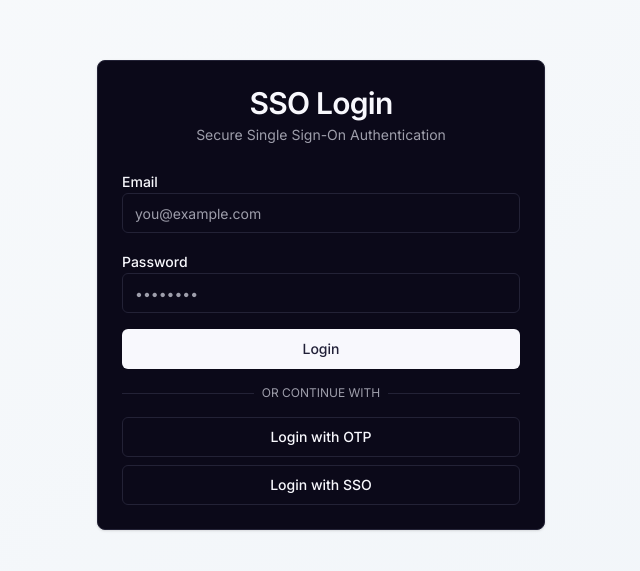
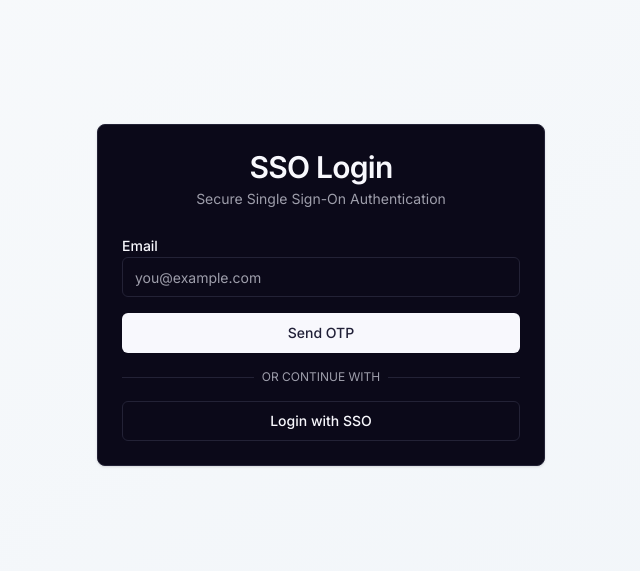
Before and after one commit to OzMaatuk/LoginUI, a Next.js app: page /login in a window 1280 px wide. Shown: the part 105-676 px from the top of the page, without its empty margins (319-959 px from the left). Built offline with nearby package versions, Linux system fonts and the light colour scheme; no server answers.

Commit message:
hide user/password

```diff
--- a/src/app/login/page.tsx
+++ b/src/app/login/page.tsx
@@ -1,6 +1,6 @@
 "use client";
 
-import { useState, useEffect } from "react";
+import { useEffect } from "react";
 import { useRouter } from "next/navigation";
 import {
   Card,
@@ -10,18 +10,18 @@ import {
   CardTitle,
 } from "@/components/ui/Card";
 import { Button } from "@/components/ui/Button";
-import { LoginForm } from "./components/LoginForm";
+// import { LoginForm } from "./components/LoginForm";
 import { OTPForm } from "./components/OTPForm";
 import { isAuthenticated } from "@/lib/auth";
 import { getApiUrl, config } from "@/lib/config";
 
 export const dynamic = "force-dynamic";
 
-type LoginMode = "password" | "otp";
+// type LoginMode = "password" | "otp";
 
 export default function LoginPage() {
   const router = useRouter();
-  const [mode, setMode] = useState<LoginMode>("password");
+  // const [mode, setMode] = useState<LoginMode>("password");
 
   useEffect(() => {
     if (isAuthenticated()) {
@@ -45,7 +45,7 @@ export default function LoginPage() {
           </CardDescription>
         </CardHeader>
         <CardContent className="space-y-4">
-          {mode === "password" ? <LoginForm /> : <OTPForm />}
+          <OTPForm />
 
           <div className="relative">
             <div className="absolute inset-0 flex items-center">
@@ -59,12 +59,12 @@ export default function LoginPage() {
           </div>
 
           <div className="grid gap-2">
-            <Button
+            {/* <Button
               variant="outline"
               onClick={() => setMode(mode === "password" ? "otp" : "password")}
             >
               {mode === "password" ? "Login with OTP" : "Login with Password"}
-            </Button>
+            </Button> */}
 
             <Button variant="outline" onClick={handleSSOLogin}>
               Login with SSO
```
